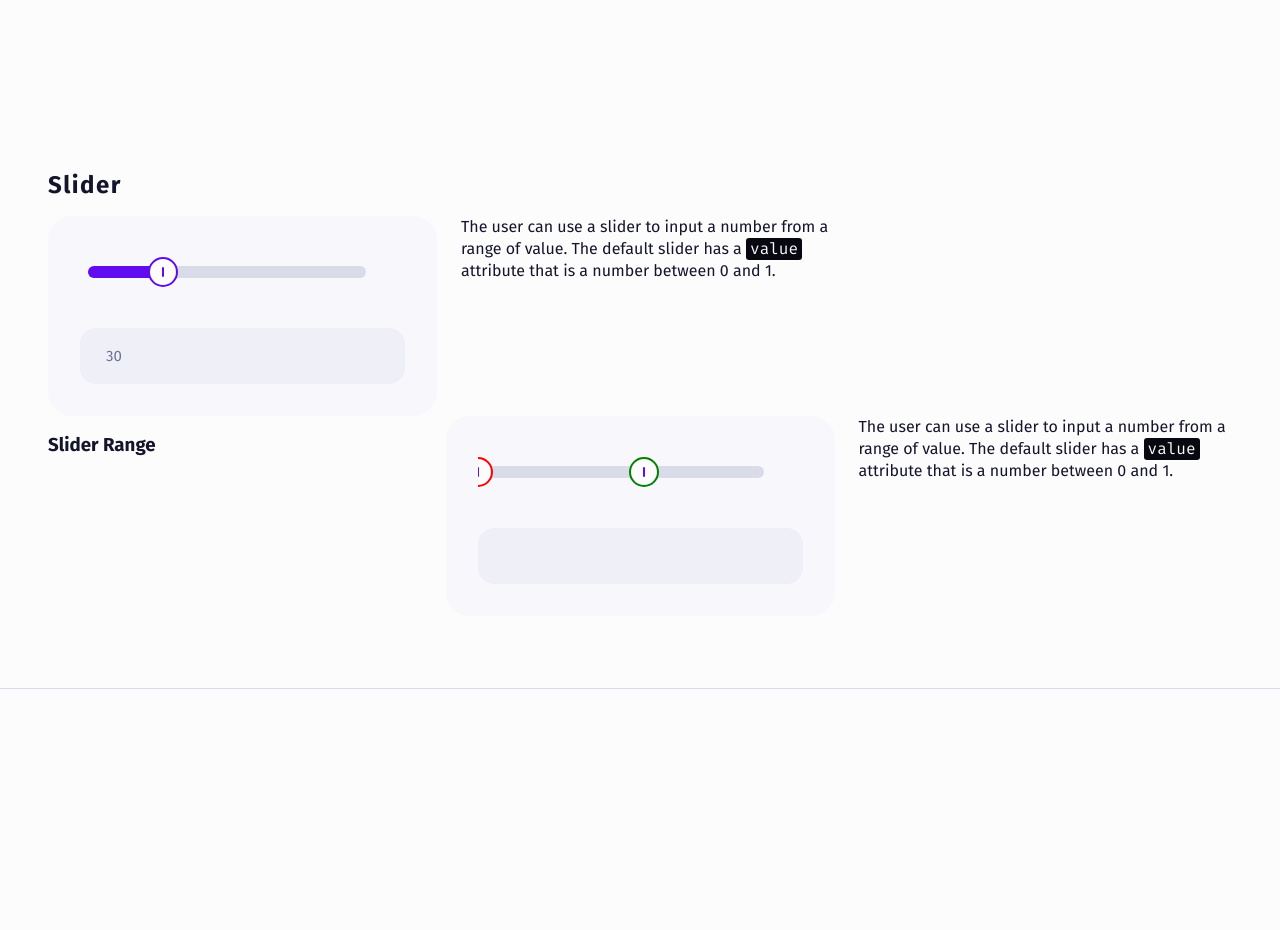
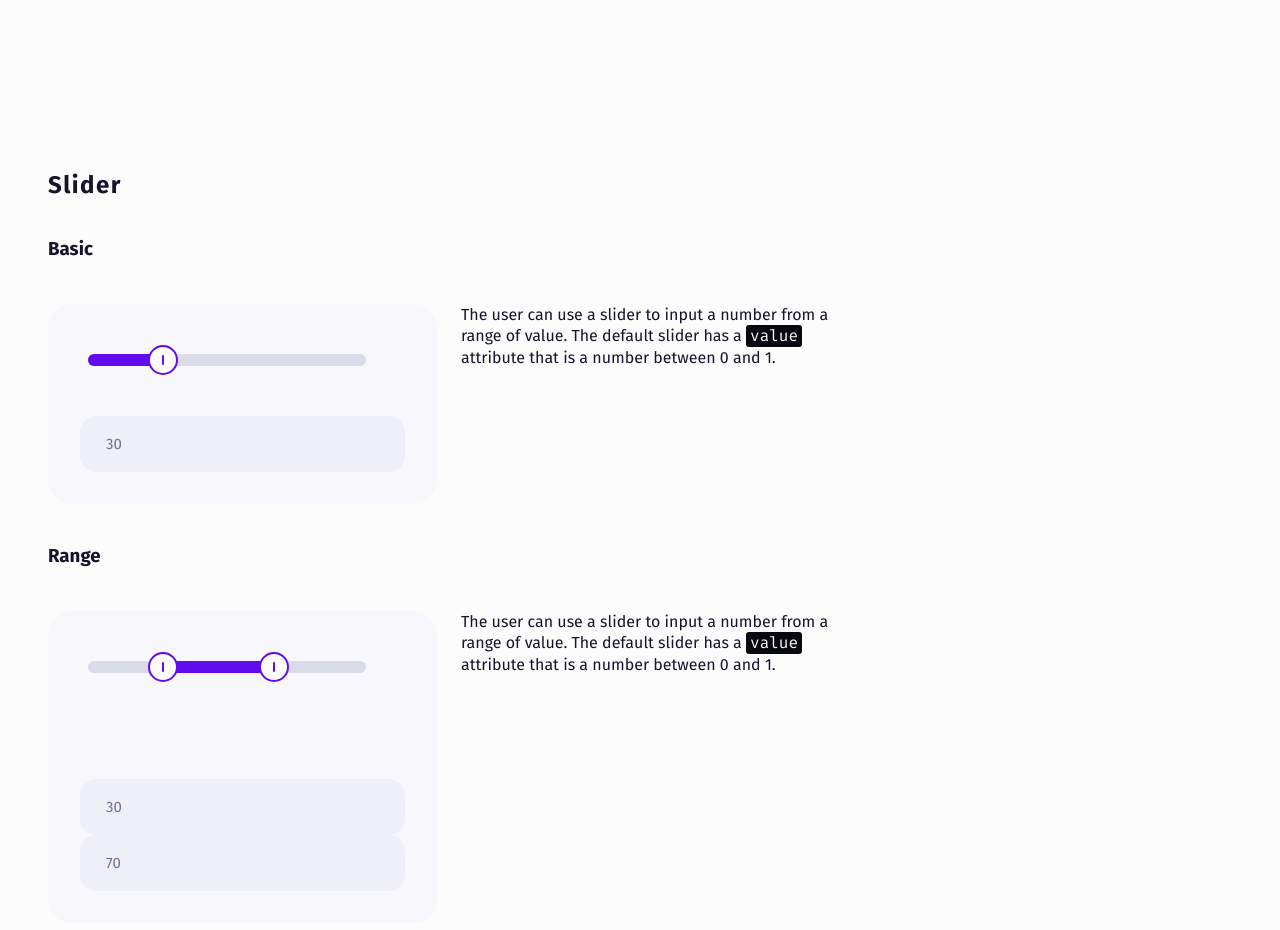
Before and after one commit to i-y-land/stream, a plain HTML site: page 00_component/index.html in a window 1280 px wide. Shown: the part 38-968 px from the top of the page. Before the commit the page ends 827 px from the top, so only its background shows below. Drawn offline with Linux system fonts and the light colour scheme.

Commit message:
Fix Slider range

```diff
--- a/00_component/assets/styles.css
+++ b/00_component/assets/styles.css
@@ -65,6 +65,13 @@ input:focus {
   display: grid;
   grid-gap: 24px;
   grid-template-columns: 1fr 1fr 1fr;
+  grid-template-rows: minmax(50px, 1fr);
+  margin: 24px 0;
+}
+
+.component > h3 {
+  grid-row-start: 1;
+  grid-column: 1 / span 3;
 }
 
 .component__demo {
@@ -72,6 +79,7 @@ input:focus {
   border-radius: 24px;
   display: grid;
   grid-gap: 24px;
+  grid-row-start: 2;
   grid-template-rows: 1fr 1fr;
   padding: 32px;
 }
--- a/00_component/index.html
+++ b/00_component/index.html
@@ -21,7 +21,7 @@
   </header>
 
   <main>
-    <section>
+    <section id="slider">
       <h2>Slider</h2>
       <template id="iy-slider-template">
         <style>
@@ -56,20 +56,6 @@
           ellipse.thumb-outer {
             opacity: 0.5;
             visibility: hidden;
-          }
-
-          :host(:hover) ellipse.max {
-            stroke: red;
-          }
-          ellipse.max {
-            stroke: red;
-          }
-
-          :host(:hover) ellipse.min {
-            stroke: green;
-          }
-          ellipse.min {
-            stroke: green;
           }
         </style>
         <svg xmlns="http://www.w3.org/2000/svg" viewBox="0 0 294 48">
@@ -107,10 +93,11 @@
       </template>
       <script src="./slider/slider.js"></script>
       <div class="component">
+        <h3>Basic</h3>
         <!-- Here's the relevant part -->
         <div class="component__demo">
-          <iy-slider value="0.3"></iy-slider>
-          <input type="number" name="slider" min="0" max="100" />
+          <iy-slider name="slider" value="0.3"></iy-slider>
+          <input type="number" name="slider-input" min="0" max="100" />
         </div>
         <div class="component__description">
           The user can use a slider to input a number from a range of value.
@@ -119,11 +106,9 @@
         <div class="component__tests">
 
         </div>
-      </div>
-
         <script>
-        const slider = document.querySelector("iy-slider");
-        const input = document.querySelector(`input[type="number"]`);
+          const slider = document.querySelector(`iy-slider[name="slider"]`);
+          const input = document.querySelector(`input[name="slider-input"]`);
           input.value = Math.floor(slider.value * 100);
           slider.addEventListener("change", (e) => {
             input.value = Math.floor(e.target.value * 100);
@@ -136,14 +121,17 @@
             }
           });
         </script>
+      </div>
 
-
-      <div class="component">
-        <h3>Slider Range</h3>
+      <div class="component" id="slider-range">
+        <h3>Range</h3>
         <!-- Here's the relevant part -->
         <div class="component__demo">
-          <iy-slider minValue="0.3" maxValue="0.7"></iy-slider>
-          <input type="number" name="slider-range" min="0" max="100" />
+          <iy-slider name="slider-range" minvalue="0.3" maxvalue="0.7"></iy-slider>
+          <div>
+            <input type="number" name="slider-range-min" min="0" max="99" />
+            <input type="number" name="slider-range-max" min="1" max="100" />
+          </div>
         </div>
         <div class="component__description">
           The user can use a slider to input a number from a range of value.
@@ -152,6 +140,29 @@
         <div class="component__tests">
 
         </div>
+
+        <script>
+          const sliderRange = document.querySelector(`iy-slider[name="slider-range"]`);
+          const minInput = document.querySelector(`input[name="slider-range-min"]`);
+          const maxInput = document.querySelector(`input[name="slider-range-max"]`);
+          minInput.value = Math.floor(sliderRange.minvalue * 100);
+          maxInput.value = Math.floor(sliderRange.maxvalue * 100);
+          sliderRange.addEventListener("change", (e) => {
+            minInput.value = Math.floor(e.target.minvalue * 100);
+            maxInput.value = Math.floor(e.target.maxvalue * 100);
+          });
+
+          const handleInput = (e) => {
+            const d = e.target.getAttribute("name") === "slider-range-min" ? "minvalue" : "maxvalue";
+            if (slider.hasAttribute("disabled")) {
+              e.target.value = Math.floor(slider[d] * 100);
+            } else {
+              sliderRange[d] = Math.floor(e.target.value) / 100;
+            }
+          };
+          minInput.addEventListener("change", handleInput);
+          maxInput.addEventListener("change", handleInput);
+        </script>
       </div>
     </section>
   </main>
--- a/00_component/slider/slider.js
+++ b/00_component/slider/slider.js
@@ -1,3 +1,25 @@
+const calculatePosition = (value, { offset, radius, width }) => {
+  const ratio = Math.floor(width * value);
+
+  return value < 0.09
+    ? Math.max(ratio, radius)
+    : Math.min(width - (radius - offset), ratio);
+}
+
+const positionThumb = (x, { thumb, thumbOuter, notch }) => {
+  const v = thumb.getAttribute("cx");
+  if (x === v) return;
+  thumb.setAttribute("cx", String(x));
+  thumbOuter.setAttribute("cx", String(x));
+  notch.setAttribute("x1", String(x));
+  notch.setAttribute("x2", String(x));
+};
+
+const positionActiveTrack = (x1, x2, activeTrack) => {
+  activeTrack.setAttribute("x", String(x1));
+  activeTrack.setAttribute("width", String(x2 - x1));
+};
+
 function handleMouseMove({clientX}) {
   if (!this._drag) return;
   const { track } = this._interactiveElements;
@@ -5,7 +27,9 @@ function handleMouseMove({clientX}) {
   const r = ((clientX - box.x) / box.width).toFixed(2);
 
   if (this._range && this._dragElement) {
-    this[this._dragElement.classList.contains("min") ? "minvalue" : "maxvalue"] = r < 0 ? 0 : r > 1 ? 1 : r;
+    const d = this._dragElement.classList.contains("min") ? "minvalue" : "maxvalue";
+    const v = d === "minvalue" ? this._maxvalue : this.minvalue;
+    this[d] = d === 'minvalue' ? Math.max(0, Math.min(r, v)) : Math.min(Math.max(r, v), 1);
   } else {
     this.value = r < 0 ? 0 : r > 1 ? 1 : r;
   }
@@ -110,7 +134,6 @@ class Slider extends HTMLElement {
     thumb.addEventListener("mousedown", this._handleMouseDown);
     track.addEventListener("click", this._handleClick);
 
-
     this.render();
   }
 
@@ -176,58 +199,75 @@ class Slider extends HTMLElement {
     if (!track) return;
 
     const range = this._range;
-    const d = this._range && this._dragElement
-      ? this._dragElement.classList.contains("min")
-        ? "minvalue"
-        : "maxvalue"
-      : undefined;
-    const thumb = range
-      ? d === "minvalue"
-        ? this._interactiveElements.minThumb
-        : this._interactiveElements.maxThumb
-      : this._interactiveElements.thumb;
-    const notch = range
-      ? d === "minvalue"
-        ? this._interactiveElements.minNotch
-        : this._interactiveElements.maxNotch
-      : this._interactiveElements.notch;
-    const thumbOuter = range
-      ? d === "minvalue"
-        ? this._interactiveElements.minThumbOuter
-        : this._interactiveElements.maxThumbOuter
-      : this._interactiveElements.thumbOuter;
 
     const box = track.getBoundingClientRect();
-    const radius = Number(thumbOuter.getAttribute("rx"));
-    const ratio = Math.floor(box.width * this[range ? `_${d}` : "_value"]);
-    const x = this[range ? `_${d}` : "_value"] < 0.5
-      ? Math.max(ratio, radius)
-      : Math.min(box.width - (radius - Number(thumb.getAttribute("rx"))), ratio);
-
-    console.log("render", d, this[range ? `_${d}` : "_value"], x, activeTrack.getAttribute("width"));
-
-    thumb.setAttribute("cx", String(x));
-    thumbOuter.setAttribute("cx", String(x));
-    notch.setAttribute("x1", String(x));
-    notch.setAttribute("x2", String(x));
 
     if (range) {
-      if (d === "minvalue") {
-        // console.log("minvalue", String(x), String(Number(activeTrack.getAttribute("width")) - x))
-        activeTrack.setAttribute("x", String(x));
-        activeTrack.setAttribute(
-          "width",
-          String(Number(activeTrack.getAttribute("width")) - x)
+      const {
+        minNotch,
+        maxNotch,
+        minThumb,
+        maxThumb,
+        minThumbOuter,
+        maxThumbOuter,
+      } = this._interactiveElements;
+      const strokeWidth = Number(minThumb.getAttribute("stroke-width"));
+
+      const x1 = calculatePosition(
+        this._minvalue,
+        {
+          offset: Number(minThumb.getAttribute("rx")) + strokeWidth,
+          radius: Number(minThumbOuter.getAttribute("rx")),
+          width: box.width
+        },
+      );
+      const x2 = calculatePosition(
+        this._maxvalue,
+        {
+          offset: Number(maxThumb.getAttribute("rx")) + strokeWidth,
+          radius: Number(maxThumbOuter.getAttribute("rx")),
+          width: box.width
+        },
+      );
+      window.requestAnimationFrame(() => {
+        positionActiveTrack(x1, x2, activeTrack);
+        positionThumb(
+          x1,
+          {
+            thumb: minThumb,
+            thumbOuter: minThumbOuter,
+            notch: minNotch,
+          }
         );
-      } else {
-        // console.log("maxvalue", Number(activeTrack.getAttribute("x")) - x)
-        activeTrack.setAttribute(
-          "width",
-          String(Number(activeTrack.getAttribute("x")) - x)
+        positionThumb(
+          x2,
+          {
+            thumb: maxThumb,
+            thumbOuter: maxThumbOuter,
+            notch: maxNotch,
+          }
         );
-      }
+      });
     } else {
-      activeTrack.setAttribute("width", String(x));
+      const { notch, thumb, thumbOuter } = this._interactiveElements;
+      const strokeWidth = Number(thumb.getAttribute("stroke-width"));
+      const offset = Number(thumb.getAttribute("rx")) + strokeWidth;
+      const radius = Number(thumbOuter.getAttribute("rx"));
+      const x = calculatePosition(
+        this._value,
+        { offset, radius, width: box.width },
+      );
+      window.requestAnimationFrame(() => {
+        positionActiveTrack(radius - offset, x, activeTrack);
+        positionThumb(
+          x,
+          {
+            thumb: thumb,
+            thumbOuter: thumbOuter,
+            notch: notch,
+          }
+        );
+      });
     }
   }
 }
```
Lines whose indentation alone changed are shown as unchanged.
